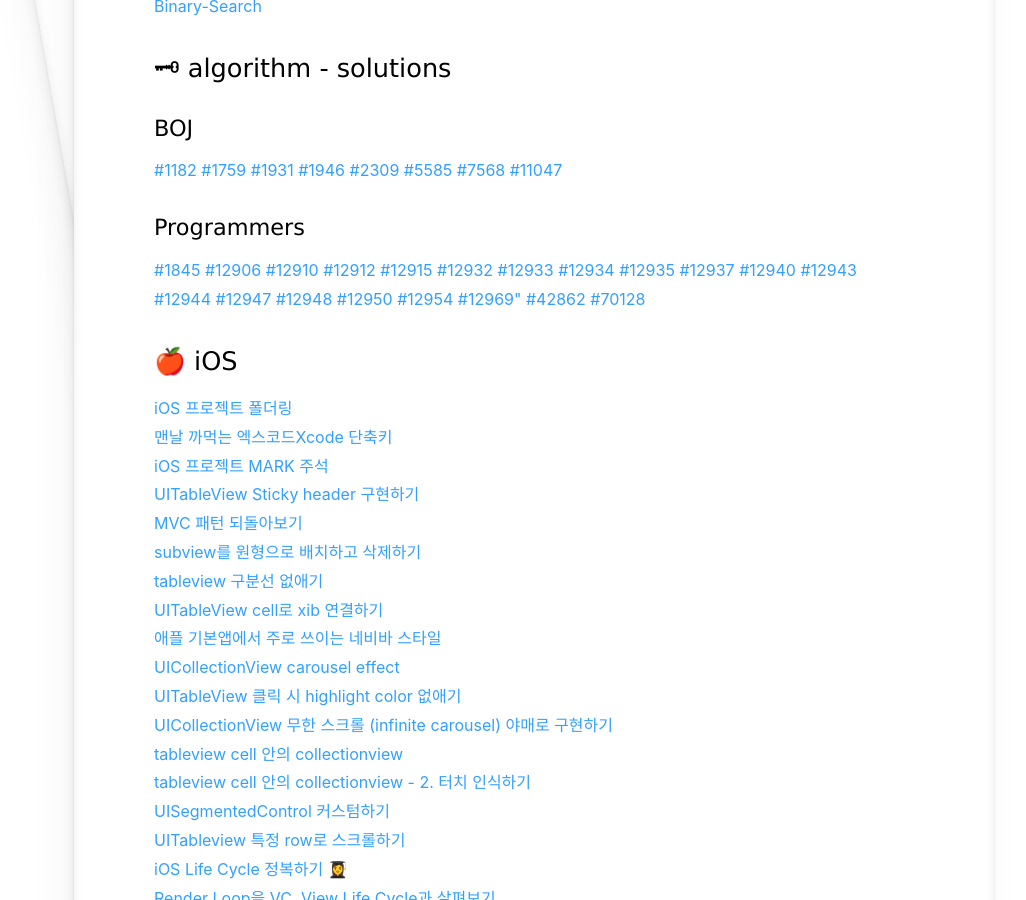
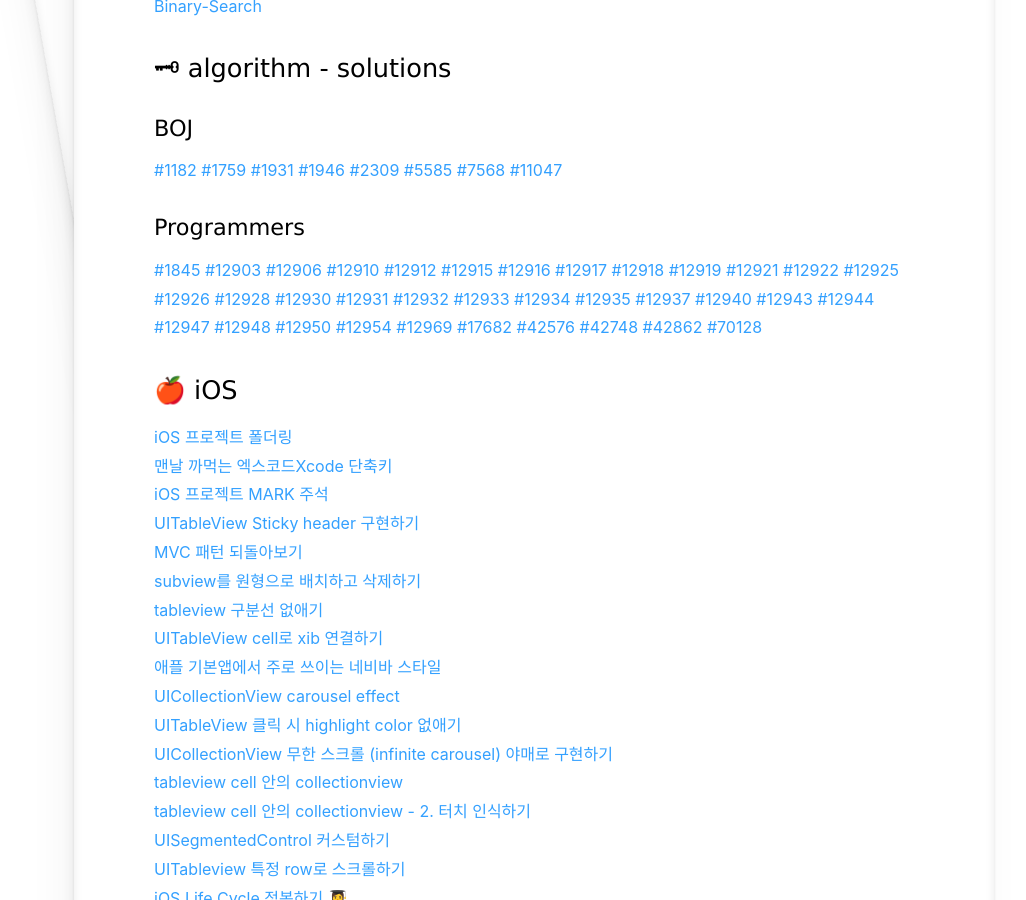
Before and after one commit to jeongchoyi/jeongchoyi.github.io, a Jekyll site: the page built from devpost/index.html, in a window 1280 px wide and 900 px high, scrolled down 493 px. Shown: the whole window, without its empty margins (106-1132 px from the left). Built offline with Jekyll 4.4.1, drawn with Linux system fonts in a browser that asks for light colours; some web fonts are replaced.

Commit message:
add links

```diff
--- a/devpost/index.html
+++ b/devpost/index.html
@@ -26,10 +26,22 @@ title: choyi
 
 <h4>Programmers</h4>
 <a href="https://iamcho2.github.io/2021/06/15/PRG-1845">#1845 </a>
+<a href="https://iamcho2.github.io/2021/06/23/PRG-12903">#12903 </a>
 <a href="https://iamcho2.github.io/2021/06/21/PRG-12906">#12906 </a>
 <a href="https://iamcho2.github.io/2021/06/21/PRG-12910">#12910 </a>
 <a href="https://iamcho2.github.io/2021/06/21/PRG-12912">#12912 </a>
 <a href="https://iamcho2.github.io/2021/06/21/PRG-12915">#12915 </a>
+<a href="https://iamcho2.github.io/2021/06/23/PRG-12916">#12916 </a>
+<a href="https://iamcho2.github.io/2021/06/23/PRG-12917">#12917 </a>
+<a href="https://iamcho2.github.io/2021/06/23/PRG-12918">#12918 </a>
+<a href="https://iamcho2.github.io/2021/06/23/PRG-12919">#12919 </a>
+<a href="https://iamcho2.github.io/2021/06/23/PRG-12921">#12921 </a>
+<a href="https://iamcho2.github.io/2021/06/23/PRG-12922">#12922 </a>
+<a href="https://iamcho2.github.io/2021/06/23/PRG-12925">#12925 </a>
+<a href="https://iamcho2.github.io/2021/06/23/PRG-12926">#12926 </a>
+<a href="https://iamcho2.github.io/2021/06/23/PRG-12928">#12928 </a>
+<a href="https://iamcho2.github.io/2021/06/23/PRG-12930">#12930 </a>
+<a href="https://iamcho2.github.io/2021/06/23/PRG-12931">#12931 </a>
 <a href="https://iamcho2.github.io/2021/06/21/PRG-12932">#12932 </a>
 <a href="https://iamcho2.github.io/2021/06/21/PRG-12933">#12933 </a>
 <a href="https://iamcho2.github.io/2021/06/21/PRG-12934">#12934 </a>
@@ -42,7 +54,10 @@ title: choyi
 <a href="https://iamcho2.github.io/2021/06/19/PRG-12948">#12948 </a>
 <a href="https://iamcho2.github.io/2021/06/16/PRG-12950">#12950 </a>
 <a href="https://iamcho2.github.io/2021/06/16/PRG-12954">#12954 </a>
-<a href="https://iamcho2.github.io/2021/06/16/PRG-12969">#12969" </a>
+<a href="https://iamcho2.github.io/2021/06/16/PRG-12969">#12969 </a>
+<a href="https://iamcho2.github.io/2021/06/23/PRG-17682">#17682 </a>
+<a href="https://iamcho2.github.io/2021/06/23/PRG-42576">#42576 </a>
+<a href="https://iamcho2.github.io/2021/06/23/PRG-42748">#42748 </a>
 <a href="https://iamcho2.github.io/2021/06/19/PRG-42862">#42862 </a>
 <a href="https://iamcho2.github.io/2021/06/15/PRG-70128">#70128 </a>
 
```
